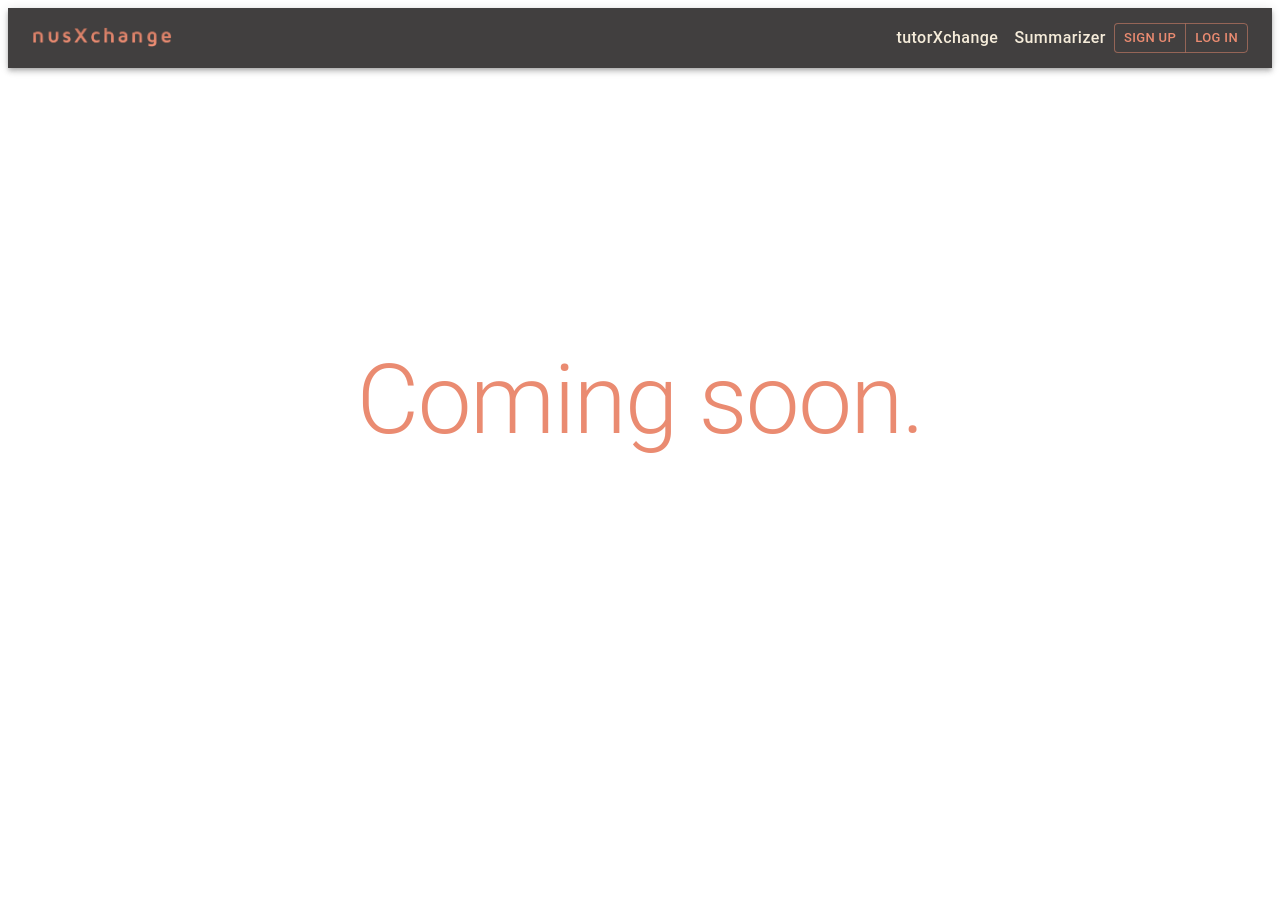
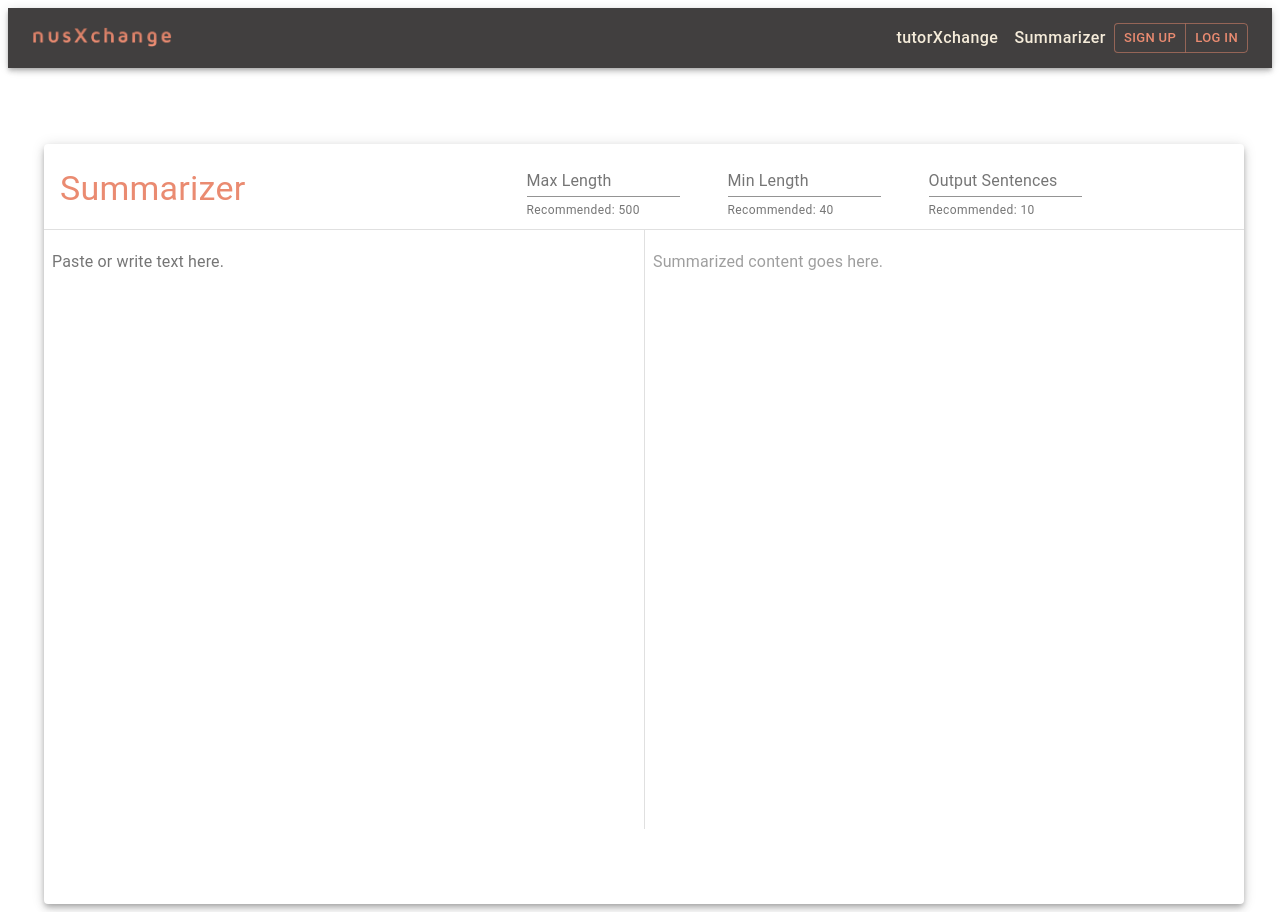
Before and after one commit to cyyeu/nusXchange, a React app in the folder frontend/: page /summarizer in a window 1280 px wide. Before the commit the page ends 800 px from the top, so only its background shows below. Built offline with nearby package versions, Linux system fonts and the light colour scheme; the HTML template or start-up script is replaced by a standard one.

Commit message:
set up summarizer page and some cleaning up

```diff
--- a/frontend/src/Landing.js
+++ b/frontend/src/Landing.js
@@ -36,7 +36,7 @@ const Landing = () => {
           <Settings />
         </Route>
         <Route path='/summarizer'>
-          <Temp />
+          <Summarizer />
         </Route>
         <Route path='/create'>
           <Temp />
--- a/frontend/src/views/Settings/Components/EditPassword.js
+++ b/frontend/src/views/Settings/Components/EditPassword.js
@@ -10,7 +10,6 @@ import {
   Paper,
   Snackbar
 } from "@material-ui/core/";
-import { useHistory } from "react-router-dom";
 import { UserContext } from "../../../contexts/UserContext";
 import validator from "validator";
 import Divider from "../../Home/components/Divider";
@@ -29,7 +28,7 @@ const useStyles = makeStyles((theme) => ({
     },
   },
   form: {
-    width: "66%", // Fix IE 11 issue.
+    width: "66%",
     marginTop: theme.spacing(1),
     padding: theme.spacing(2),
   },
@@ -44,7 +43,6 @@ function Alert(props) {
 
 export default function EditPassword() {
   const classes = useStyles();
-  const history = useHistory();
   const { state } = useContext(UserContext);
   const initForm = {
     password: "",
@@ -56,7 +54,7 @@ export default function EditPassword() {
   };
   const [form, setForm] = useState(initForm);
   const [errors, setErrors] = useState(initErrors);
-  const [open, setOpen] = React.useState(false);
+  const [open, setOpen] = useState(false);
 
   const handleClose = (event, reason) => {
     if (reason === "clickaway") {
--- a/frontend/src/views/Settings/Components/EditProfile.js
+++ b/frontend/src/views/Settings/Components/EditProfile.js
@@ -139,8 +139,8 @@ export default function EditProfile() {
     },
   });
 
-  const profile_img = cld.image(imageId);
-  profile_img.delivery(defaultImage("test_profile"));
+  const profile_img = cld.image("default");
+  profile_img.delivery(defaultImage("default"));
   profile_img.resize(fill().width(128).height(128)).roundCorners(max());
 
   return (
@@ -156,9 +156,6 @@ export default function EditProfile() {
           <Box p={2}>
             <AdvancedImage
               cldImg={profile_img}
-              //src="/static/avatar2.jpg"
-              //className={classes.avatar}
-              //variant="circular"
             />
             <input
               type="file"
--- a/frontend/src/views/Settings/Components/VerticalTabs.js
+++ b/frontend/src/views/Settings/Components/VerticalTabs.js
@@ -72,7 +72,7 @@ export default function VerticalTabs() {
 
       >
         <Tab style = {{"textTransform": 'none','fontSize' : 16}} label="Edit Profile" {...a11yProps(0)} />
-        <Tab style = {{"textTransform": 'none','fontSize' : 16}} label="Change Password" {...a11yProps(1)} />
+        <Tab style = {{"textTransform": 'none','fontSize' : 16}} label="Edit Password" {...a11yProps(1)} />
       </Tabs>
       <TabPanel value={value} index={0}>
         <EditProfile />
--- /dev/null
+++ b/frontend/src/views/Summarizer/Components/Content.js
@@ -0,0 +1,191 @@
+import React, { useState, useContext } from "react";
+import { makeStyles } from "@material-ui/core/styles";
+import styled from "styled-components";
+import {
+  Button,
+  TextField,
+  Grid,
+  Box,
+  Typography,
+  Container,
+  Paper,
+  Snackbar,
+  Divider,
+} from "@material-ui/core/";
+
+const useStyles = makeStyles((theme) => ({
+  paper: {
+    display: "flex",
+    flexWrap: "wrap",
+    "& > *": {
+      width: theme.spacing(150),
+      height: theme.spacing(95),
+    },
+    marginTop: theme.spacing(-3),
+    marginLeft: theme.spacing(-2),
+  },
+  form: {
+    width: "100%",
+    marginTop: theme.spacing(1),
+    marginBottom: theme.spacing(1),
+    //padding: theme.spacing(2),
+  },
+  textbox: {
+    width: "100%",
+    marginTop: theme.spacing(1),
+    marginLeft: theme.spacing(2),
+    //marginRight: theme.spacing(3),
+    height: theme.spacing(75),
+  },
+  inputText: {
+    width: "95%",
+    marginTop: theme.spacing(0),
+    marginLeft: theme.spacing(1),
+  },
+  outputText: {
+    width: "100%",
+    marginTop: theme.spacing(2),
+    marginLeft: theme.spacing(1),
+  },
+}));
+
+const Content = () => {
+  const classes = useStyles();
+  const initForm = {
+    num_sentences: "",
+    min_length: "",
+    max_length: "",
+    input_text: "",
+  };
+  const [form, setForm] = useState(initForm);
+  const [summary, setSummary] = useState("");
+  const [url, setUrl] = useState("");
+
+  const handleFormChange = (e) => {
+    const { name, value } = e.target;
+    setForm({ ...form, [name]: value });
+  };
+
+  const isDisabled = () => {
+    return (
+      form.num_sentences === "" ||
+      form.min_length === "" ||
+      form.max_length === "" ||
+      form.input_text === ""
+    );
+  };
+
+  return (
+    <div className={classes.paper}>
+      <Paper elevation={5}>
+        <Grid container direction="column">
+          <Grid
+            item
+            container
+            alignItems="flex-start"
+            xs={12}
+            direction="row"
+            spacing={10}
+          >
+            <Grid item>
+              <Box ml={2} pt={3}>
+                <Typography variant="h4" color="secondary">
+                  Summarizer
+                </Typography>
+              </Box>
+            </Grid>
+            <Grid item>
+              <form className={classes.form} id="summarize">
+                <Grid
+                  container
+                  direction="row"
+                  justify="flex-end"
+                  spacing={6}
+                  alignItems="center"
+                >
+                  <Grid item xs={3}>
+                    <TextField
+                      name="max_length"
+                      variant="standard"
+                      id="max_length"
+                      label="Max Length"
+                      value={form.max_length}
+                      onChange={handleFormChange}
+                      size="small"
+                      color="secondary"
+                      helperText="Recommended: 500"
+                    />
+                  </Grid>
+                  <Grid item xs={3}>
+                    <TextField
+                      name="min_length"
+                      variant="standard"
+                      id="min_length"
+                      label="Min Length"
+                      value={form.min_length}
+                      onChange={handleFormChange}
+                      size="small"
+                      color="secondary"
+                      helperText="Recommended: 40"
+                    />
+                  </Grid>
+                  <Grid item xs={3}>
+                    <TextField
+                      name="num_sentences"
+                      variant="standard"
+                      fullWidth
+                      id="num_sentences"
+                      label="Output Sentences"
+                      value={form.num_sentences}
+                      onChange={handleFormChange}
+                      size="small"
+                      color="secondary"
+                      helperText="Recommended: 10"
+                    />
+                  </Grid>
+                </Grid>
+              </form>
+            </Grid>
+          </Grid>
+          <Grid item>
+            <Divider />
+          </Grid>
+          <Grid item container lg={12} direction="row">
+            <Grid item lg={6}>
+              <form className={classes.inputText} id="summarize">
+                <TextField
+                  name="input_text"
+                  id="input_text"
+                  label="Paste or write text here."
+                  value={form.input_text}
+                  onChange={handleFormChange}
+                  fullWidth
+                  multiline={true}
+                  rows={30}
+                  InputProps={{ disableUnderline: true }}
+                />
+              </form>
+            </Grid>
+            <Grid item>
+              <Divider orientation="vertical" />
+            </Grid>
+            <Grid item lg={5}>
+              <form className={classes.outputText}>
+                <TextField
+                  fullWidth
+                  multiline={true}
+                  rows={30}
+                  value="Summarized content goes here."
+                  InputProps={{ disableUnderline: true }}
+                  disabled={true}
+                />
+              </form>
+            </Grid>
+          </Grid>
+        </Grid>
+      </Paper>
+    </div>
+  );
+};
+
+export default Content;
--- a/frontend/src/views/Summarizer/Summarizer.js
+++ b/frontend/src/views/Summarizer/Summarizer.js
@@ -1,7 +1,18 @@
-import React from 'react'
+import React from "react";
+import { Grid } from "@material-ui/core";
+import styled from 'styled-components'
+import Content from './Components/Content'
+
 
 const Summarizer = () => {
-  return <h1>Summarizer</h1>
+  return (
+    <CustomGrid container justify='center' alignItems='flex-start' spacing={3}>
+      <Content />
+    </CustomGrid>
+  )
 }
 
+const CustomGrid = styled(Grid)`
+  margin: 100px auto 0 auto;
+`
 export default Summarizer
```
Also changed, not shown: frontend/src/views/Profile/components/Sidebar.js (+19 -7 lines), frontend/static/frontend/main.js.LICENSE.txt.
